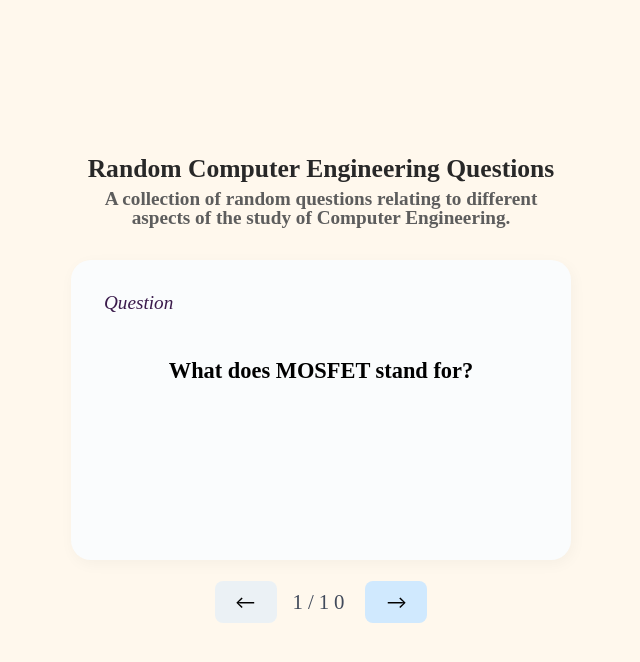
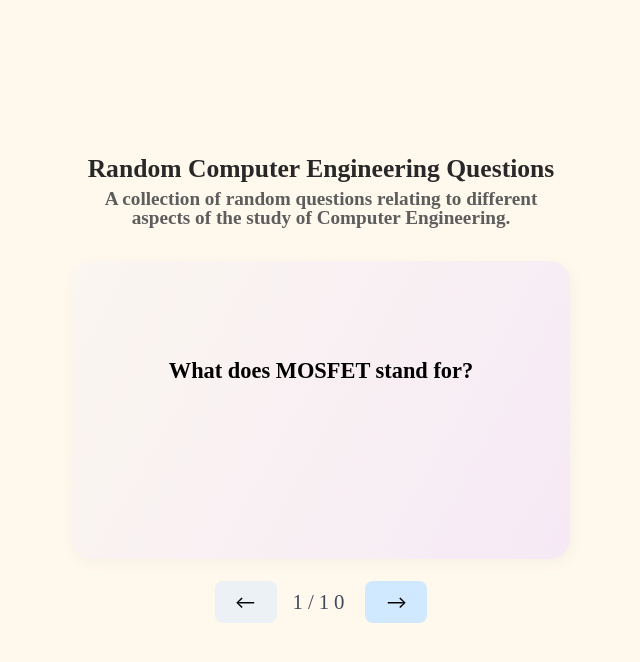
Before and after one commit to BoringLily/Lily-Web102-FlashCards, a React (Vite) app: page / in a window 1280 px wide. Shown: the top 662 px of the page, without its empty margins (319-959 px from the left). Built offline with nearby package versions, Linux system fonts and the light colour scheme.

Commit message:
Added flip animation

```diff
--- a/src/App.css
+++ b/src/App.css
@@ -45,13 +45,13 @@ body {
 }
 
 .card {
+  position: relative;
   display: flex;
   flex-direction: column;
   flex-wrap: wrap;
-  /* justify-content: space-evenly; */
   align-content: top;
 
-  background-color: rgb(250, 252, 253);
+  background-color: #00000000;
 
   border-radius: 20px;
 
@@ -59,43 +59,85 @@ body {
 
   width: 500px;
   height: 300px;
+
+}
+
+.flip_card{
+  perspective: 1000px;
   box-shadow: 2px 4px 15px #0000000a;
+  position: absolute;
+  top: 0px;
+  left: 0px;
+  width: 100%;
+  height: 100%;
+  border-radius: 20px;
+  background-color: rgb(250, 252, 253);
+  background: rgb(231,240,255);
+  background: linear-gradient(119deg, rgba(231,240,255,0.19511554621848737) 0%, rgba(237,218,255,0.4864320728291317) 100%);
 }
 
 .card_front{
-  /* perspective: 1000px;*/
-  position: relative;
-  text-align: center;
-  /* transition: transform 1s; */
+  transition: transform 1s;
   transform-style: preserve-3d;
   transform: rotateY(0deg);
 }
 
 .card_back{
-  position: relative;
-  text-align: center;
   transition: transform 1s;
   transform-style: preserve-3d;
   transform: rotateY(-180deg);
   animation: cardFlip 1s;
 }
 
-.card_text_unflip{
-  transform: rotateY(-180deg);
-  animation: fadeOutIn 1s;
+.card:focus.card:focus-visible > .card_side{
+  opacity: 1;
+  animation: fadeIn 1s;
 }
+
+.card_side.text_fade_in{
+  display: block;
+}
+
+.card_side.text_fade_out{
+  animation-delay: .5s;
+  opacity: 0;
+  animation: fadeIn 1s;
+}
+
 
 @keyframes cardFlip{
   0% {transform: rotateY(0deg); }
-  10% {transform: rotateY(30deg);}
-  90% {transform: rotateY(150deg);}
+  10% {transform: rotateY(0deg); }
+  15% {transform: rotateY(10deg);}
+  80% {transform: rotateY(170deg);}
+  85% {transform: rotateY(180deg); }
   100% {transform: rotateY(180deg); }
 }
 
-@keyframes fadeOutIn{
-  0% { opacity: 1; }
+@keyframes fadeIn{
+  0% { opacity: 0; }
+  1% { opacity: 0;}
+  5% {opacity: 0;}
   10% {opacity: 0;}
-  90% {opacity: 0;}
+  85%{ opacity: 0;}
+  90% {opacity: 0.3;}
+  95% {opacity: 0.8;}
+  100% { opacity: 1;}
+}
+
+@keyframes fadeIn2{
+  0% { color: #3a1a4b00; }
+  100% { color: #3a1a4bff; }
+}
+
+@keyframes fadeInFront{
+  0% { opacity: 1;}
+  1% { opacity: 0.1;}
+  5% {opacity: 0;}
+  10% {opacity: 0;}
+  85%{ opacity: 0;}
+  90% {opacity: 0.3;}
+  95% {opacity: 0.8;}
   100% { opacity: 1; }
 }
 
@@ -106,27 +148,31 @@ body {
   font-weight: 400;
   font-size: 1.2rem;
   line-height: 100%;
+  color: #3a1a4b00;
 
-  color: #3a1a4b;
-
+  opacity: 0;
+  transition: opacity 1s;
   justify-self: left;
   text-align: left;
 
   padding: 1rem 0px;
   margin-bottom: 1rem;
+
+  z-index: 2;
 }
 
-.card_content {
+.card_content{
   font-family: 'Nunito';
   font-style: normal;
   font-weight: 600;
   font-size: 1.4rem;
   line-height: 100%;
   width: 100%;
-  height: max-content;
-
+  height: 60%;
   text-align: center;
   padding: 1rem 0px;
+
+  z-index: 2;
 
   color: #000000;
 }
--- a/src/App.jsx
+++ b/src/App.jsx
@@ -1,4 +1,4 @@
-import { useState } from 'react'
+import { useEffect, useState } from 'react'
 import reactLogo from './assets/react.svg'
 import './App.css'
 
@@ -60,9 +60,10 @@ function App() {
 
       <div className='card_set_title'>{flashCards[0].stackTitle}</div>
       <div className='card_set_description'>{flashCards[0].stackDescription}</div>
-      <button className={"card "+ (cardAnswer ? "card_back":"card_front")} onClick={handleShowAnswer} >
-        <div className={'card_side ' + (cardAnswer?"card_text_unflip":"")}>{cardAnswer ? "Answer" : "Question"}</div>
-        <div className={'card_content ' + (cardAnswer?"card_text_unflip":"")}>{cardAnswer ? cardStack[cardNumber].answer : cardStack[cardNumber].question}</div>
+      <button className="card" onClick={handleShowAnswer} >
+        <div className={"flip_card "+ (cardAnswer ? "card_back":"card_front")}></div>
+        <div className='card_side '>{cardAnswer ? "Answer" : "Question"}</div>
+        <div className='card_content'>{cardAnswer ? cardStack[cardNumber].answer : cardStack[cardNumber].question}</div>
       </button>
 
       <div id="card_nav">
--- a/src/index.css
+++ b/src/index.css
@@ -47,13 +47,6 @@ button {
   cursor: pointer;
   transition: border-color 0.25s;
 }
-button:hover {
-  border-color: #646cff;
-}
-button:focus,
-button:focus-visible {
-  outline: 4px auto -webkit-focus-ring-color;
-}
 
 @media (prefers-color-scheme: light) {
   :root {
```
